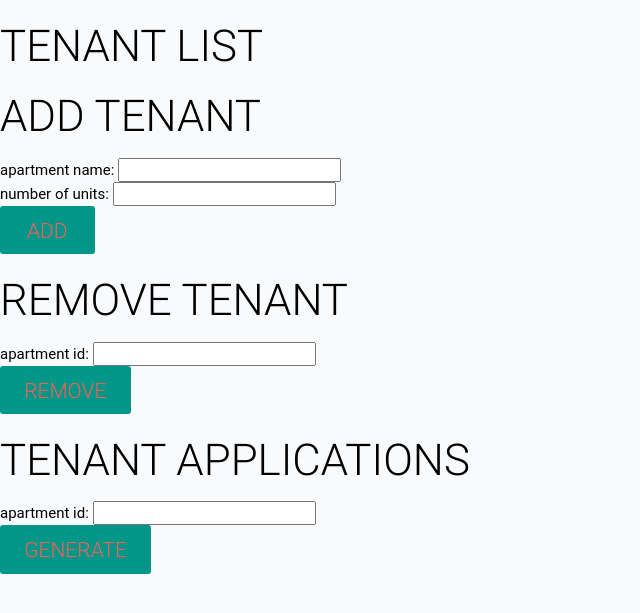
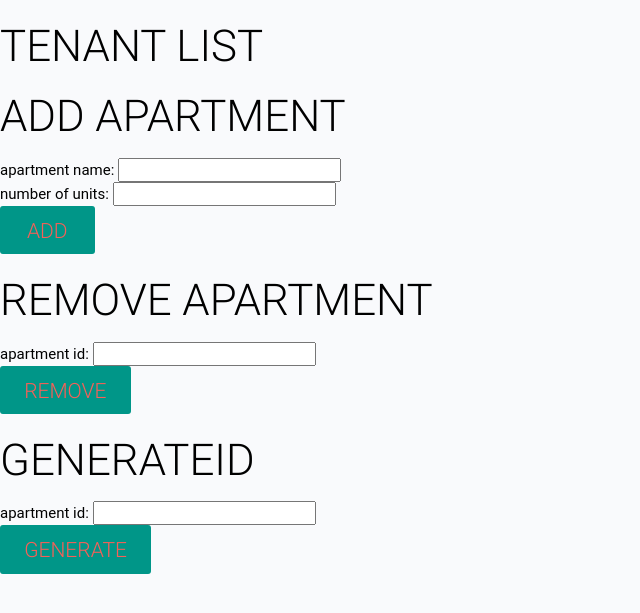
Before and after one commit to mbrooks8/Unit-Management-Softare, a PHP site: page /apartmentView.php?apartmentId=1 in a window 1280 px wide. Shown: the top 613 px of the page, without its empty margins (0-640 px from the left). Run offline with PHP 8.4, Linux system fonts and the light colour scheme; some libraries are stand-ins or nearby versions.

Commit message:
added appartment view (management for a single apartment

```diff
--- a/apartmentView.php
+++ b/apartmentView.php
@@ -8,18 +8,18 @@
 		<ul id="tenants">
 			<li></li>
 		</ul>
-		<h3>Add tenant</h3>
+		<h3>Add apartment</h3>
 		<form id="addApartment">
 			apartment name: <input type="text" id="apartmentName"><br>
 			number of units: <input type="number" id="numUnits"><br>
 			<a id="addApartmentButton" class="button raised teal">add</a>
 		</form>
-		<h3>remove tenant</h3>
+		<h3>remove apartment</h3>
 		<form id="removeApartment">
 			apartment id: <input type="text" id="apartmentId"><br>
 			<a id="removeApartmentButton" class="button raised teal">remove</a>
 		</form>
-		<h3>tenant applications</h3>
+		<h3>generateId</h3>
 		<form id="generateId">
 			apartment id: <input type="text" id="apartmentId"><br>
 			<a id="generateIdButton" class="button raised teal">generate</a>
@@ -58,7 +58,7 @@
 					if(tenants[i].approved == 0)
 					{
 						//When approving make sure manager is the correct manager
-						output+="<li><a href=>click to approve</a></li>";
+						output+="<li><a href='#' onclick='approveTenant("+tenants[i].userId+")'>click to approve</a></li>";
 					}
 					output+="</ul></li>";
 				}
@@ -67,4 +67,16 @@
 		});
 	};
 	getTenants();
+	function approveTenant(tenantId)
+	{
+		console.log(tenantId);
+		$.ajax({
+			method: "POST",
+			url: "./database/apartments/approveTenant.php",
+			data: {tenantId:tenantId}
+		})
+			.done(function( response ) {
+			console.log(response);
+		})
+	}
 </script>
--- a/database/apartments/getTenants.php
+++ b/database/apartments/getTenants.php
@@ -21,7 +21,7 @@ if($stmt->execute())
 
 		$object = "[";
 		while ($myrow = $result->fetch_assoc()) {
-			$object.="{\"firstName\":\"".$myrow['firstName']."\",\"lastName\":\"".$myrow['lastName']."\",\"unitNumber\":".$myrow['unitNumber'].",\"approved\":".$myrow['approved']."},";
+			$object.="{\"firstName\":\"".$myrow['firstName']."\",\"lastName\":\"".$myrow['lastName']."\",\"unitNumber\":".$myrow['unitNumber'].",\"approved\":".$myrow['approved'].",\"userId\":".$myrow['userId']."},";
 		}
 		$object = substr($object, 0, -1);
 		$object.="]";
```
Also changed, not shown: database/apartments/approveTenant.php (added, +21 -0 lines), tenantView.php (+0 -8 lines).
